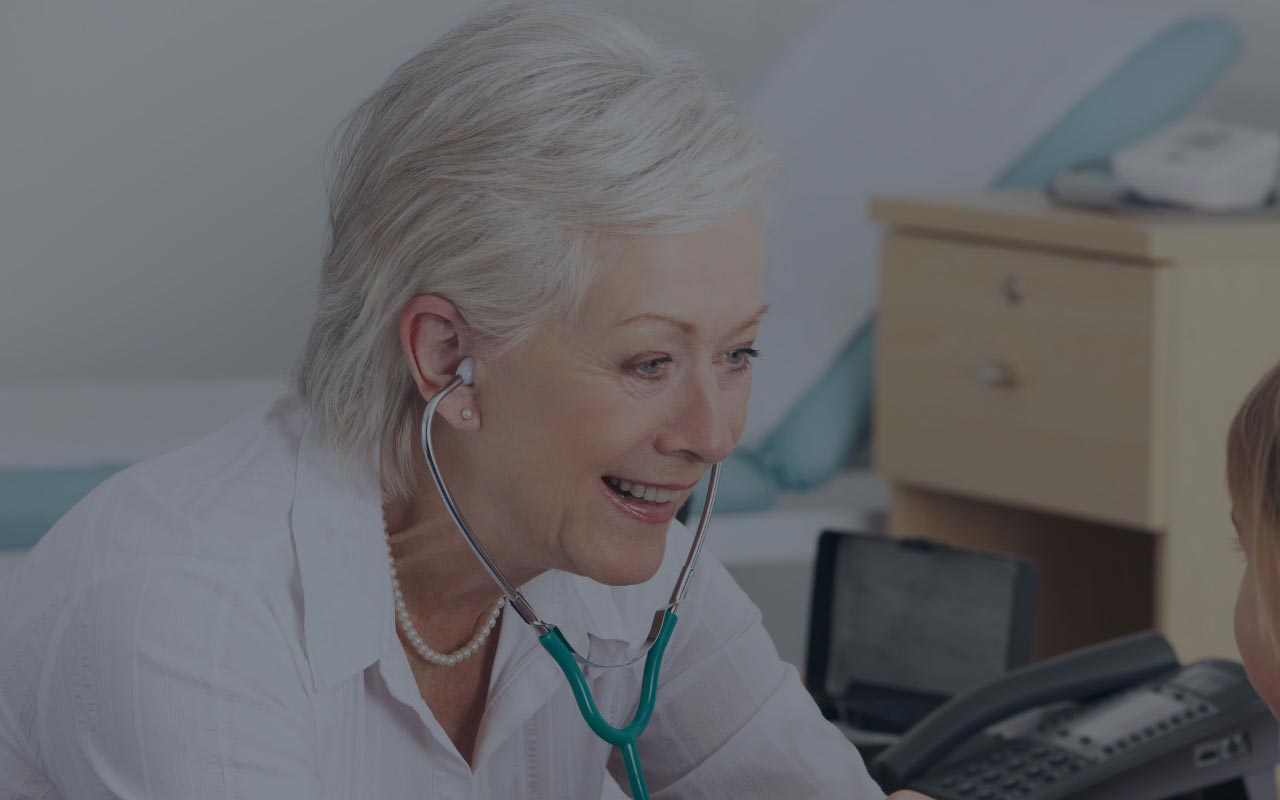
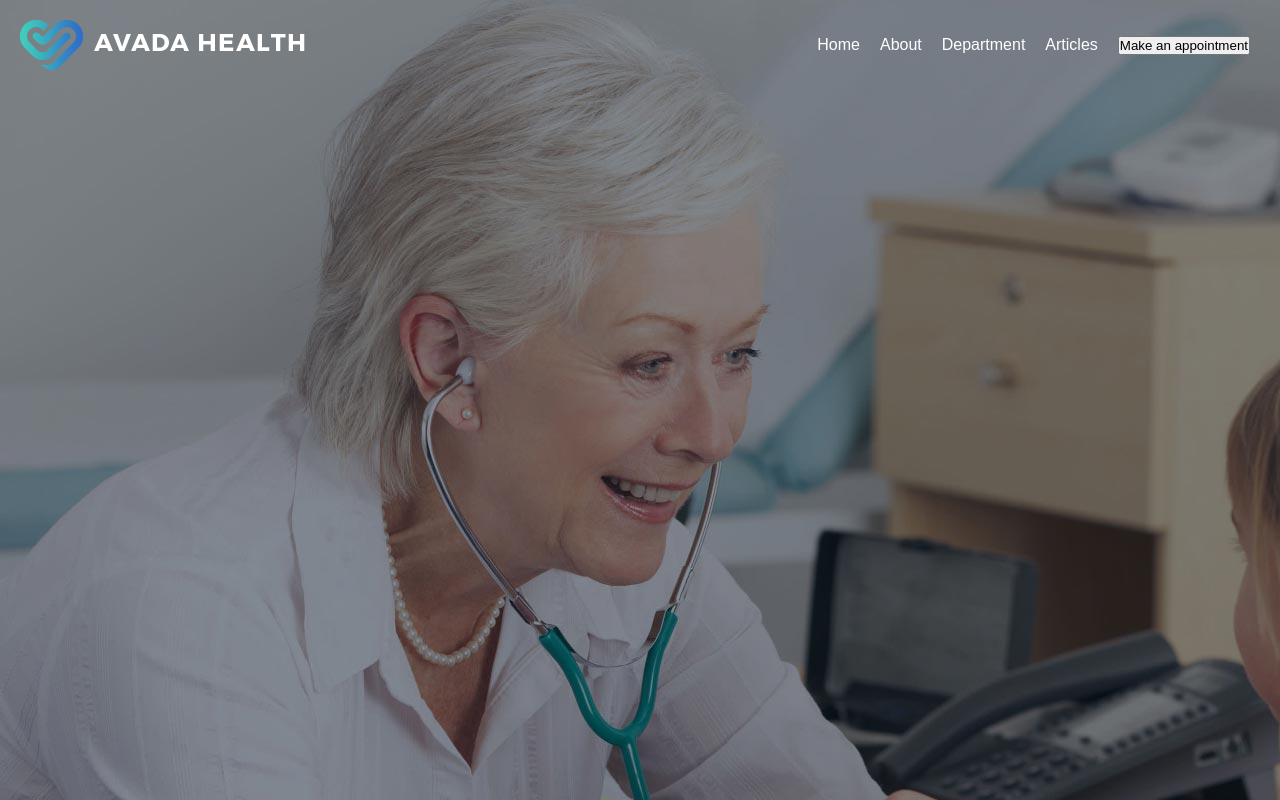
Before and after one commit to LucaHLR91/proj-html-vuejs, a Vue app: page / in a window 1280 px wide. Shown: the top 800 px of the page. Built offline with nearby package versions, Linux system fonts and the light colour scheme.

Commit message:
Header_nav

```diff
--- a/src/components/Header.vue
+++ b/src/components/Header.vue
@@ -2,7 +2,16 @@
     <header>
       <!-- HEADER NAV -->
         <section id="header_nav">
+            <div id="header_logo">
+                <img src="../assets/img/medical_logo_1x_light.png" alt="Logo">
+            </div>
 
+            <nav class="primary_nav">
+                <ul>
+                    <li v-for="link in nav" :key="link"><a href="#">{{link}}</a></li>
+                    <li><button>Make an appointment</button></li>
+                </ul>
+            </nav>
         </section>
       <!-- HEADER CATCH PHRASE -->
         <section id="header_catch_phrase">
@@ -13,7 +22,17 @@
 
 <script>
 export default {
-    name: 'Header'
+    name: 'Header',
+    data() {
+        return {
+            nav: [
+                'Home',
+                'About',
+                'Department',
+                'Articles'
+            ]
+        }
+    }
 }
 </script>
 
@@ -26,5 +45,40 @@ export default {
         background-image: url('../assets/img/header-image-homepage.jpg');
         background-size: cover;
         background-repeat: no-repeat;
+
+        #header_nav {
+            display: flex;
+            justify-content: space-between;
+            align-items: center;
+            padding: 20px;
+
+            #header_logo {
+                display: flex;
+                justify-content: center;
+                align-items: center;
+            }
+
+            .primary_nav {
+                display: flex;
+                justify-content: center;
+                align-items: center;
+
+                ul {
+                   display: flex;
+                   justify-content: center;
+                   align-items: center;
+                   list-style: none;
+
+                   li {
+                       margin: 0 10px;
+
+                       a {
+                           text-decoration: none;
+                           color: white;
+                       }
+                   }
+                }
+            }
+        }
     }
 </style>
```
Lines whose indentation alone changed are shown as unchanged.
